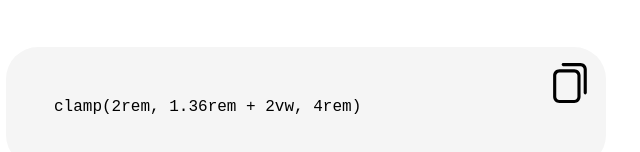
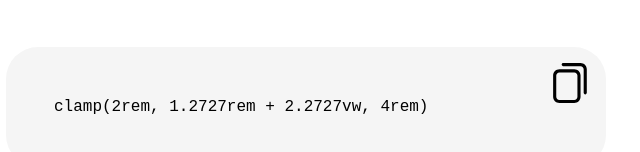
Before and after one commit to wernerglinka/clamp-calculator, a plain HTML site: page index.html in a window 1280 px wide. Shown: the part 390-542 px from the top of the page, 334-974 px from the left. Drawn offline with Linux system fonts and the light colour scheme.

Commit message:
fixed calc value update

```diff
--- a/index.html
+++ b/index.html
@@ -161,16 +161,16 @@
       function calculateClampFunc() {
         const minWidth = parameters.minWidth / parameters.pxPerRem;
         const maxWidth = parameters.maxWidth / parameters.pxPerRem;
-        const slope = Number.parseFloat((parameters.maxFontSize - parameters.minFontSize) / (maxWidth - minWidth)).toFixed(2);
-        const yAxisIntersection = Number.parseFloat(-minWidth * slope + parameters.minFontSize).toFixed(2);
-        const clampFunc = `clamp(${parameters.minFontSize}rem, ${yAxisIntersection}rem + ${slope * 100}vw, ${parameters.maxFontSize}rem)`;
+        const slope = (parameters.maxFontSize - parameters.minFontSize) / (maxWidth - minWidth);
+        const yAxisIntersection = -minWidth * slope + parameters.minFontSize;
+        const clampFunc = `clamp(${parameters.minFontSize}rem, ${yAxisIntersection.toFixed(4)}rem + ${(slope * 100).toFixed(4)}vw, ${parameters.maxFontSize}rem)`;
         // update the result div
         document.querySelector('#result').innerHTML = clampFunc;
       }
 
       function updateResult(value, id) {
         // update the parameters object
-        parameters[id] = value;
+        parameters[id] = Number(value);
         // calculate the clamp function parameters
         calculateClampFunc();
       }
```
